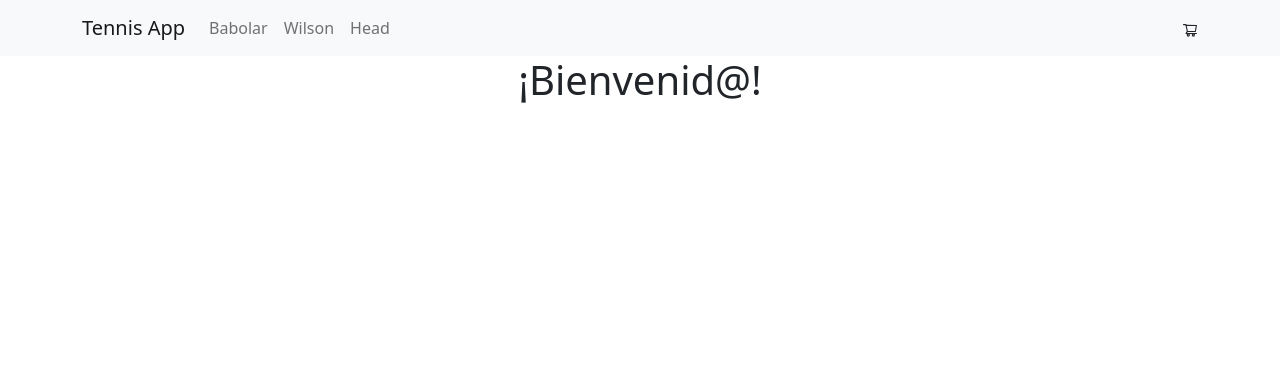
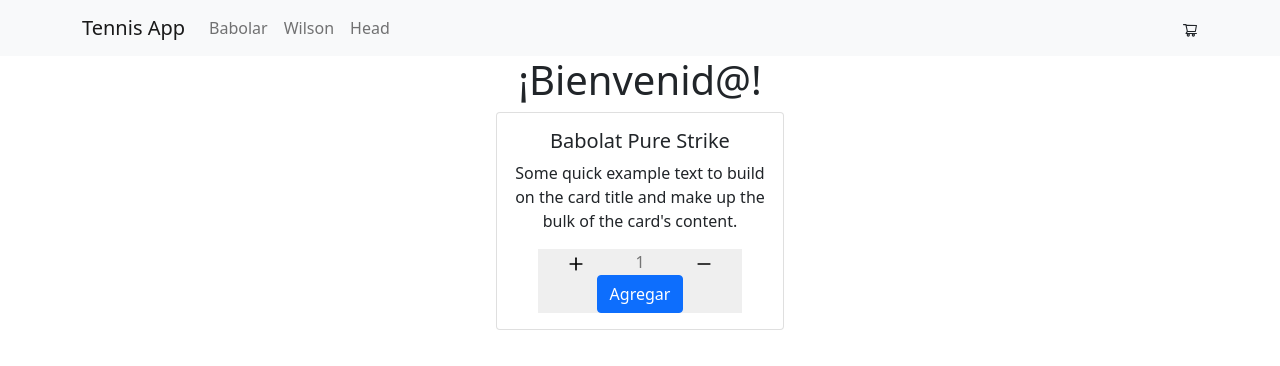
Before and after one commit to StilyanaS/test, a React (Create React App) app: page / in a window 1280 px wide. Shown: the top 366 px of the page. Built offline with nearby package versions, Linux system fonts and the light colour scheme.

Commit message:
itemCount

```diff
--- a/src/App.js
+++ b/src/App.js
@@ -1,13 +1,18 @@
-import logo from './logo.svg';
 import './App.css';
 import ItemListContainer from './components/ItemListContainer/ItemListContainer'
 import NavBar from './components/NavBar/NavBar';
+import ItemCount from './components/ItemCount/ItemCount';
 
 function App() {
+  function onAdd() {
+    console.log(`cantidad ${count}`);
+  }
   return (
     <div className="App">
       <NavBar />
+
       <ItemListContainer />
+      <ItemCount initial={1} stock={5} onAdd={onAdd}/>
     </div>
   );
 }
--- /dev/null
+++ b/src/components/ItemCount/ItemCount.css
@@ -0,0 +1,16 @@
+button {
+    border: 0;
+}
+
+input {
+    max-width: 4em;
+    margin: auto 1em;
+    text-align: center;
+    border: 0;
+}
+
+.buttons {
+    background-color: #EFEFEF;
+    max-width: 80%;
+    margin: auto;
+}
--- /dev/null
+++ b/src/components/ItemCount/ItemCount.js
@@ -0,0 +1,42 @@
+import React, { useState } from 'react';
+import Card from 'react-bootstrap/Card';
+import { FiPlus } from 'react-icons/fi';
+import { FiMinus } from 'react-icons/fi';
+import './ItemCount.css';
+import Button from 'react-bootstrap/Button';
+
+const ItemCount = ({initial, stock, onAdd}) => {
+    const quantity = 0;
+    const [count, setCount] = useState(1);
+    function onIncr() {
+        count < stock && setCount(count + 1);
+    }
+    function onDecr() {
+        count > 1 && setCount(count - 1);
+    }
+    function handlerOnAdd() {
+        onAdd(count)
+        setCount(initial)
+    }
+    console.log(count);
+    console.log(quantity);
+    return (
+        <Card style={{ width: '18rem', margin: 'auto'}}>
+  <Card.Body>
+    <Card.Title>Babolat Pure Strike</Card.Title>
+    <Card.Text>
+      Some quick example text to build on the card title and make up the bulk of
+      the card's content.
+    </Card.Text>
+    <div className="buttons">
+    <button onClick={onIncr}><FiPlus size={20} /></button>
+    <input type="text" placeholder={count} disabled />
+    <button onClick={onDecr}><FiMinus size={20} /></button>
+    <Button variant="primary" onClick={handlerOnAdd}>Agregar</Button>
+    </div>
+  </Card.Body>
+</Card>
+    )
+}
+
+export default ItemCount
```
Also changed, not shown: src/logo.svg.
